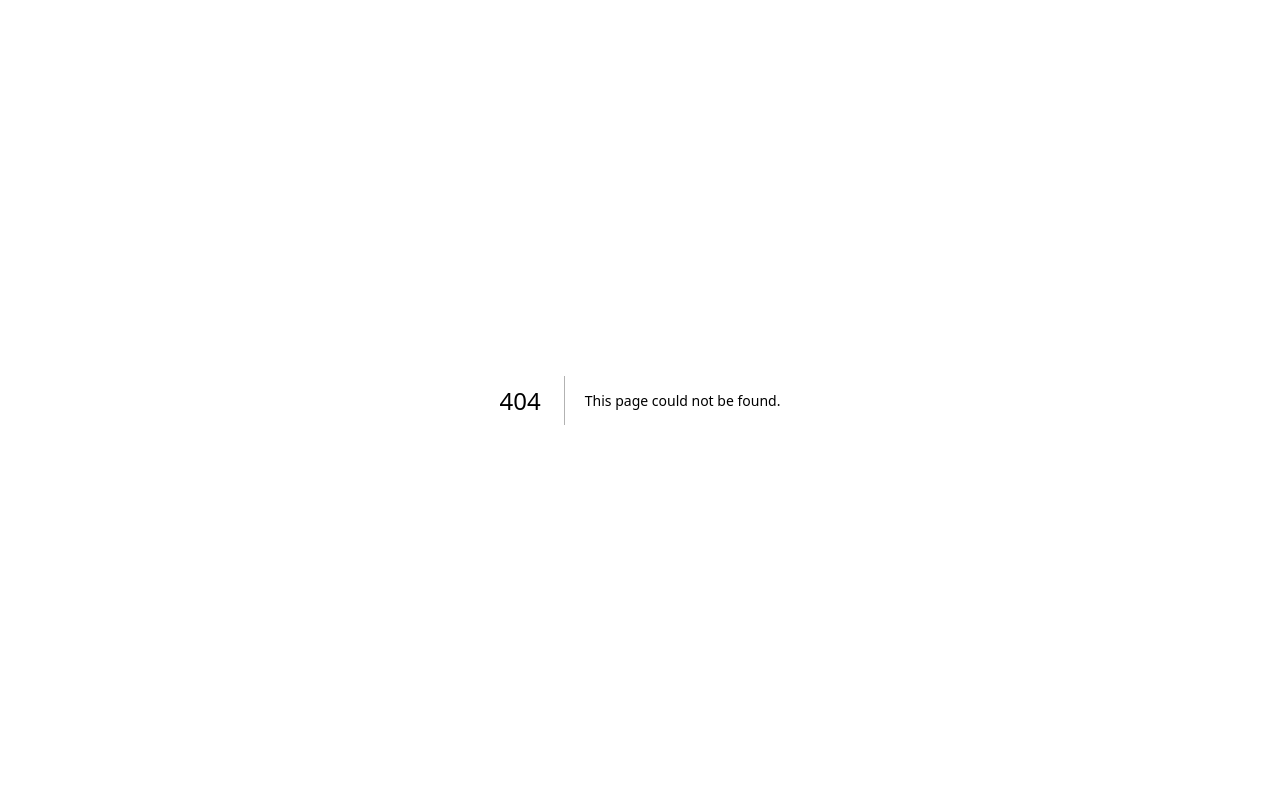
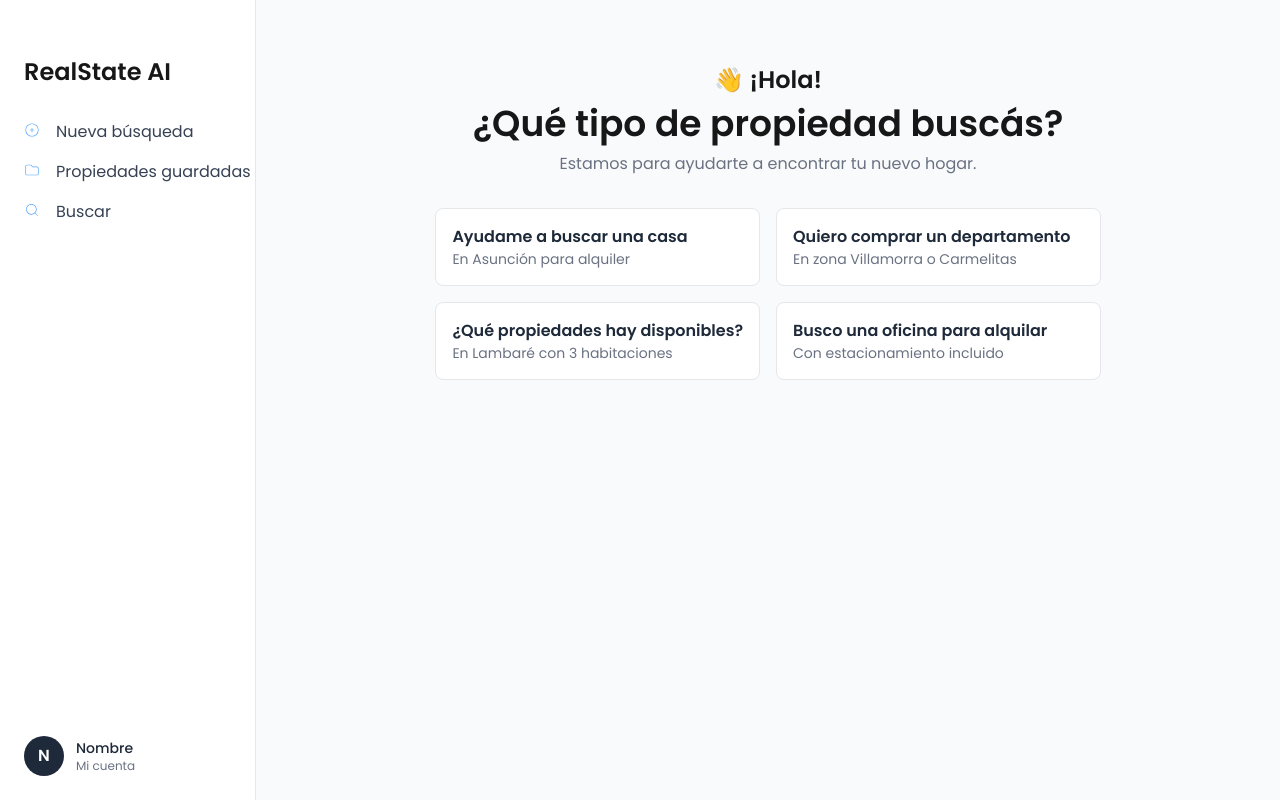
Before and after one commit to RealStateDev/backend_real_state_ai, a Next.js app: page /homePage in a window 1280 px wide. Before the commit this address had no page. Built offline with nearby package versions, Linux system fonts and the light colour scheme.

Commit message:
add home page, modified login and register page functionalities

```diff
--- a/package.json
+++ b/package.json
@@ -11,7 +11,8 @@
   "dependencies": {
     "next": "15.2.3",
     "react": "^19.0.0",
-    "react-dom": "^19.0.0"
+    "react-dom": "^19.0.0",
+    "react-icons": "^5.5.0"
   },
   "devDependencies": {
     "@eslint/eslintrc": "^3",
--- /dev/null
+++ b/src/app/homePage/page.tsx
@@ -0,0 +1,145 @@
+"use client";
+import React, { useState } from "react";
+import { CiCirclePlus, CiFolderOn, CiSearch } from "react-icons/ci";
+import { FiMenu } from "react-icons/fi";
+
+export default function HomePage() {
+  const [sidebarOpen, setSidebarOpen] = useState(false);
+  const [showMainContent, setShowMainContent] = useState(true);
+
+  const handleMenuToggle = () => {
+    if (sidebarOpen) {
+      // Si ya está abierto, volver a la vista principal
+      setSidebarOpen(false);
+      setShowMainContent(true);
+    } else {
+      // Si está cerrado, abrir el sidebar
+      setSidebarOpen(true);
+      setShowMainContent(false);
+    }
+  };
+
+  const handleSidebarOptionClick = () => {
+    // En mobile, cerrar sidebar y volver a vista principal
+    setSidebarOpen(false);
+    setShowMainContent(true);
+  };
+
+  return (
+    <div className="min-h-screen flex flex-col md:flex-row bg-gray-50">
+      {/* Sidebar en desktop */}
+      <aside className="hidden md:flex md:w-64 bg-white border-r border-gray-200 p-6 flex-col justify-between">
+        <SidebarContent onOptionClick={() => {}} />
+      </aside>
+
+      {/* Sidebar en mobile */}
+      {sidebarOpen && (
+        <div className="fixed inset-0 z-40 flex md:hidden">
+          <div className="w-64 bg-white p-6 border-r border-gray-200">
+            <SidebarContent onOptionClick={handleSidebarOptionClick} />
+          </div>
+          <div
+            className="flex-1 bg-black bg-opacity-25"
+            onClick={handleMenuToggle}
+          />
+        </div>
+      )}
+
+      {/* Contenido principal */}
+      <div className="flex-1 relative">
+        {/* Botón menú mobile */}
+        <button
+          onClick={handleMenuToggle}
+          className="md:hidden absolute top-4 left-4 z-50"
+        >
+          <FiMenu className="w-6 h-6 text-gray-700" />
+        </button>
+
+        {/* Vista principal (saludo y sugerencias) */}
+        {showMainContent && (
+          <main className="flex flex-col items-center justify-center text-center px-6 py-16">
+            <div className="max-w-2xl">
+              <h1 className="text-2xl font-semibold">👋 ¡Hola!</h1>
+              <h2 className="text-4xl font-bold mt-2">
+                ¿Qué tipo de propiedad buscás?
+              </h2>
+              <p className="text-gray-500 mt-2">
+                Estamos para ayudarte a encontrar tu nuevo hogar.
+              </p>
+
+              <div className="grid grid-cols-1 sm:grid-cols-2 gap-4 mt-8 text-left">
+                {[
+                  "Ayudame a buscar una casa",
+                  "Quiero comprar un departamento",
+                  "¿Qué propiedades hay disponibles?",
+                  "Busco una oficina para alquilar",
+                ].map((title, idx) => (
+                  <div
+                    key={idx}
+                    className="bg-white border border-gray-200 rounded-lg p-4 hover:shadow-md transition cursor-pointer"
+                  >
+                    <h3 className="font-semibold text-gray-800">{title}</h3>
+                    <p className="text-sm text-gray-500">
+                      {[
+                        "En Asunción para alquiler",
+                        "En zona Villamorra o Carmelitas",
+                        "En Lambaré con 3 habitaciones",
+                        "Con estacionamiento incluido",
+                      ][idx]}
+                    </p>
+                  </div>
+                ))}
+              </div>
+            </div>
+          </main>
+        )}
+      </div>
+    </div>
+  );
+}
+
+function SidebarContent({ onOptionClick }: { onOptionClick: () => void }) {
+  return (
+    <div className="flex flex-col justify-between h-full">
+      <div>
+        <h2 className="text-2xl font-bold mb-8 mt-8">RealState AI</h2>
+        <nav className="space-y-4">
+          <SidebarButton icon={<CiCirclePlus />} label="Nueva búsqueda" onClick={onOptionClick} />
+          <SidebarButton icon={<CiFolderOn />} label="Propiedades guardadas" onClick={onOptionClick} />
+          <SidebarButton icon={<CiSearch />} label="Buscar" onClick={onOptionClick} />
+        </nav>
+      </div>
+      <div className="mt-8">
+        <div className="flex items-center gap-3">
+          <div className="w-10 h-10 bg-gray-800 text-white rounded-full flex items-center justify-center font-semibold">
+            N
+          </div>
+          <div>
+            <p className="text-sm font-medium text-gray-800">Nombre</p>
+            <p className="text-xs text-gray-500">Mi cuenta</p>
+          </div>
+        </div>
+      </div>
+    </div>
+  );
+}
+
+function SidebarButton({
+  icon,
+  label,
+  onClick,
+}: {
+  icon: React.ReactNode;
+  label: string;
+  onClick: () => void;
+}) {
+  return (
+    <button
+      onClick={onClick}
+      className="flex items-center gap-3 text-gray-700 hover:text-blue-600 transition whitespace-nowrap"
+    >
+      <div className="text-blue-400 w-5 h-5">{icon}</div>
+      <span>{label}</span>
+    </button>
+  );
+}
--- a/src/app/loginPage/page.tsx
+++ b/src/app/loginPage/page.tsx
@@ -1,15 +1,23 @@
+"use client";
 import Image from "next/image";
-import Link from 'next/link';
+import Link from "next/link";
+import { useRouter } from "next/navigation";
 
-export default function loginPage() {
+export default function LoginPage() {
+  const router = useRouter();
+
+  const handleSubmit = (e: React.FormEvent<HTMLFormElement>) => {
+    e.preventDefault();
+
+    // Podés agregar validaciones si querés
+    const email = e.currentTarget.email.value;
+    const password = e.currentTarget.password.value;
+
+    router.push("/homePage");
+  };
+
   return (
     <main className="min-h-screen flex items-center justify-center bg-gray-50 px-4">
-            {/*
-        1. min-h-screen: la altura ocupa la pantalla completa
-        2. flex items-center justify-center: centrado vertical y horizontal
-        3. px-4: un pequeño padding horizontal para pantallas muy pequeñas
-      */}
-
       <div className="max-w-md w-full bg-white p-8 rounded-lg shadow">
         {/* Encabezado */}
         <div className="mb-6">
@@ -17,7 +25,7 @@ export default function loginPage() {
         </div>
 
         {/* Formulario */}
-                <form>
+        <form onSubmit={handleSubmit}>
           <div className="mb-4">
             <label
               htmlFor="email"
@@ -27,9 +35,11 @@ export default function loginPage() {
             </label>
             <input
               id="email"
+              name="email"
               type="email"
               placeholder="Correo electrónico"
               className="w-full border border-gray-300 rounded px-3 py-2 focus:outline-none focus:border-blue-500"
+              required
             />
           </div>
 
@@ -42,9 +52,11 @@ export default function loginPage() {
             </label>
             <input
               id="password"
+              name="password"
               type="password"
               placeholder="Contraseña"
               className="w-full border border-gray-300 rounded px-3 py-2 focus:outline-none focus:border-blue-500"
+              required
             />
           </div>
 
@@ -63,8 +75,11 @@ export default function loginPage() {
         </form>
 
         <p className="text-center text-sm text-gray-500 mt-6">
-                    ¿No tiene una cuenta?{' '}
-                    <Link href="/registerPage" className="text-blue-600 hover:underline">
+          ¿No tiene una cuenta?{" "}
+          <Link
+            href="/registerPage"
+            className="text-blue-600 hover:underline"
+          >
             Registrarse
           </Link>
         </p>
--- a/src/app/registerPage/page.tsx
+++ b/src/app/registerPage/page.tsx
@@ -1,8 +1,25 @@
+"use client";
 import React from "react";
 import Link from 'next/link';
+import { useRouter } from "next/navigation";
+
+
 // import Image from "next/image";
 
+
 export default function registerPage() {
+  const router = useRouter();
+
+  const handleSubmit = (e: React.FormEvent<HTMLFormElement>) => {
+    e.preventDefault();
+
+    // Podés agregar validaciones si querés
+    const email = e.currentTarget.email.value;
+    const password = e.currentTarget.password.value;
+
+    router.push("/homePage");
+  };
+
   return (
     <main className="min-h-screen flex items-center justify-center bg-gray-50 px-4">
       {/*
@@ -21,7 +38,7 @@ export default function registerPage() {
         </div>
 
         {/* Formulario */}
-        <form>
+        <form onSubmit={handleSubmit}>
           {/* Campo Nombre */}
           <div className="mb-4">
             <label
```
Also changed, not shown: 1 other file (tests, documents, lock files or other folders). Lines whose indentation alone changed are shown as unchanged.
